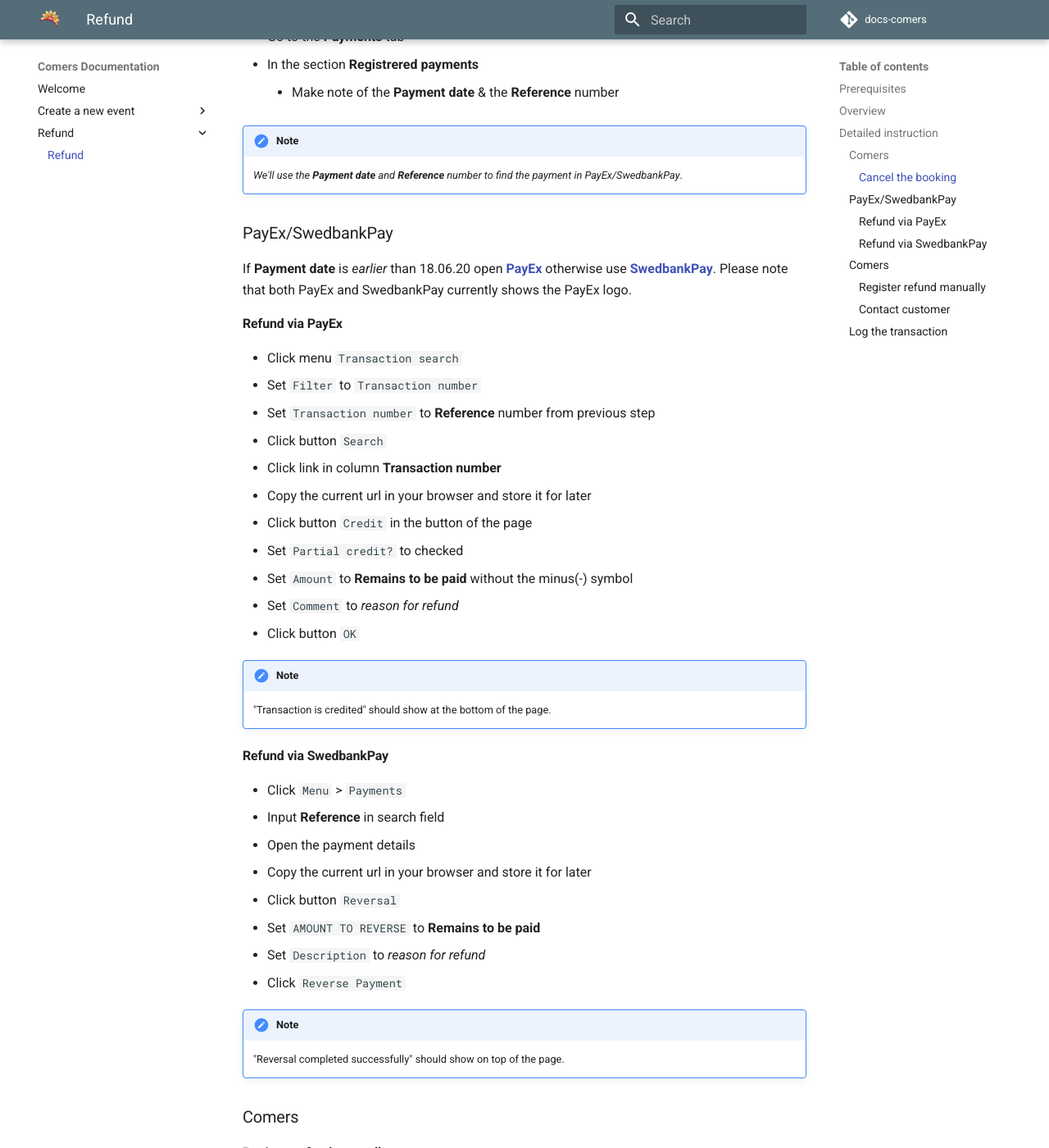
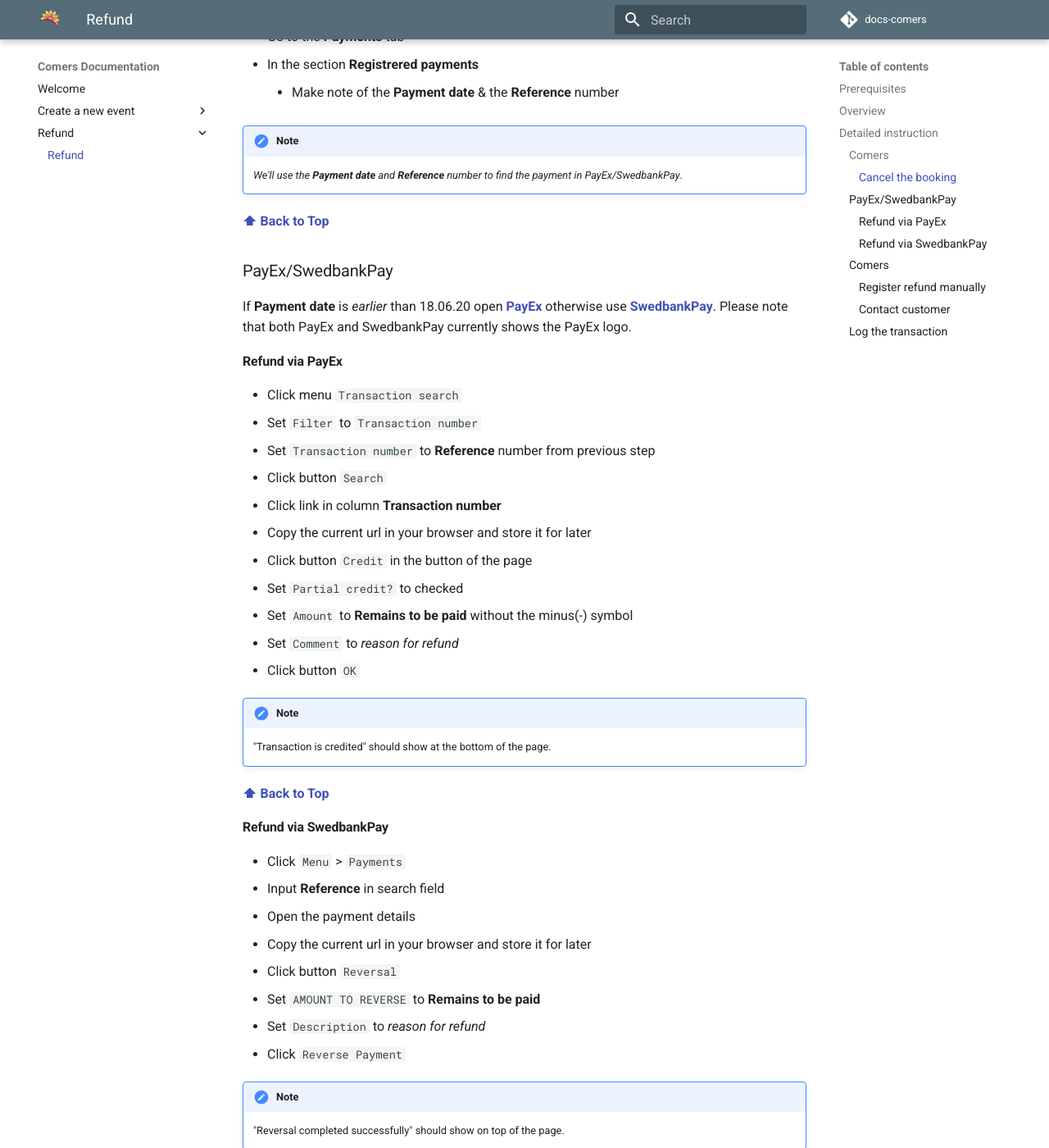
Before and after one commit to begabba/docs-comers, an MkDocs documentation site: the page built from docs/refund/00. Refund.md, in a window 1280 px wide and 1400 px high, scrolled down 1140 px. Shown: the whole window at 82% size. Built offline with MkDocs 1.6.1 and Material for MkDocs 9.7.7, drawn with Linux system fonts in a browser that asks for light colours; comment, search, counter and statistics services are not loaded; some of the changed text lies outside the part shown.

Commit message:
add Back to top links

```diff
--- a/docs/refund/00. Refund.md
+++ b/docs/refund/00. Refund.md
@@ -45,6 +45,8 @@
 !!! Note
     _We'll use the **Payment date** and **Reference** number to find the payment in PayEx/SwedbankPay_.
 
+**[⬆ Back to Top](#overview)**
+
 ### PayEx/SwedbankPay
 
 If **Payment date** is *earlier* than 18.06.20 open [**PayEx**](https://secure.payex.com/Admin/Logon.aspx) otherwise use [**SwedbankPay**](https://admin.payex.com/psp/login). Please note that both PayEx and SwedbankPay currently shows the PayEx logo.
@@ -66,6 +68,8 @@
 !!! Note
     "Transaction is credited" should show at the bottom of the page.
 
+**[⬆ Back to Top](#overview)**
+
 #### Refund via SwedbankPay
 
 * Click `Menu` > `Payments`
@@ -80,6 +84,8 @@
 !!! Note
     "Reversal completed successfully" should show on top of the page.
 
+**[⬆ Back to Top](#overview)**
+
 ### Comers
 
 #### Register refund manually
@@ -93,6 +99,8 @@
     * Set `Reference` to _reason for refund_
     * Click button `Register payment`
 
+**[⬆ Back to Top](#overview)**
+
 #### Contact customer
 
 * Go to the **Contact** tab
@@ -105,6 +113,8 @@
 !!! Note
     The email templates might look different if booking contact language is Swedish.
 
+**[⬆ Back to Top](#overview)**
+
 ### Log the transaction
 
 _Final step is to log the transaction in a Spreadsheet._
@@ -112,6 +122,8 @@
 * Open [**REFUND**](https://docs.google.com/spreadsheets/d/11JW8NCPnV5h49dYcMxpH6dfmC2V1dVvGJWCkPWrYnb4/edit#gid=0) spreadsheet
 * Fill **all** columns on a new row.
 
+**[⬆ Back to Top](#overview)**
+
 ---
 
 _**Status OK**. You're such a beautiful flower._
```
